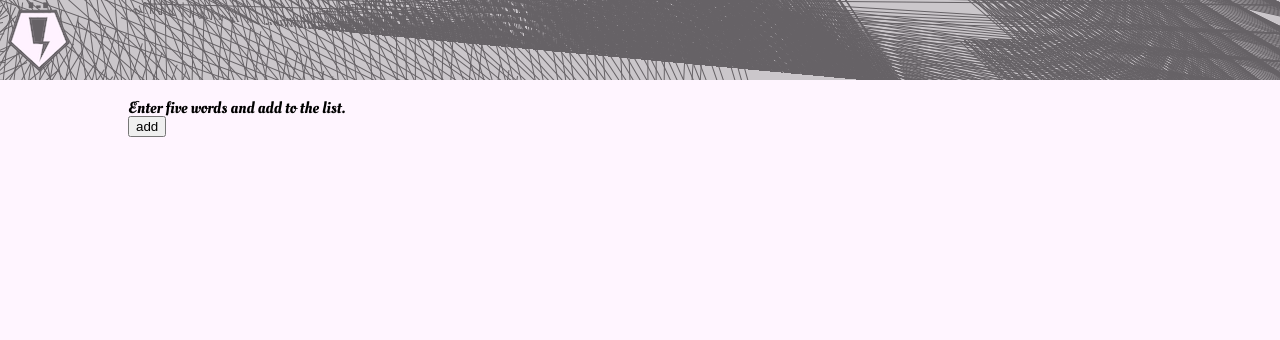
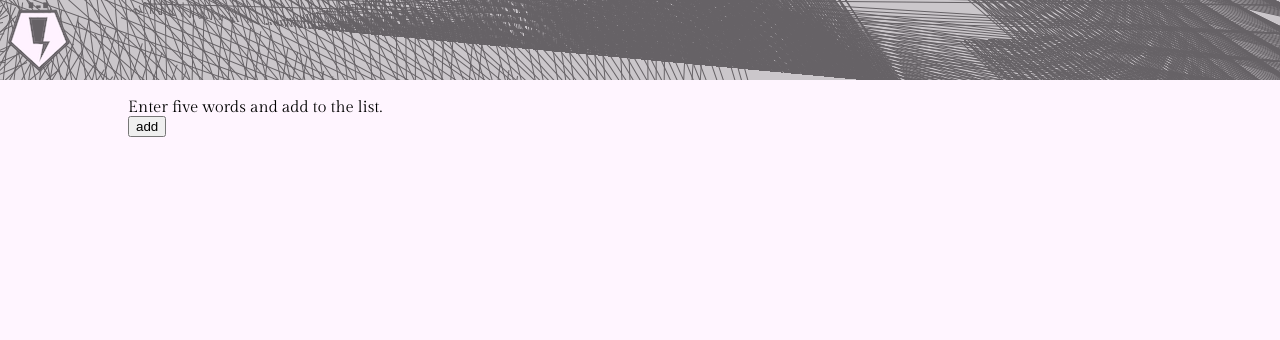
Before and after one commit to shockham/ceia, a Flask app: page /sanc/ in a window 1280 px wide. Shown: the top 340 px of the page. Run offline with Flask 2, Linux system fonts and the light colour scheme; data that the repository does not hold is empty.

Commit message:
new font

```diff
--- a/App/static/css/app.css
+++ b/App/static/css/app.css
@@ -1,8 +1,6 @@
-@font-face { font-family: cardo; src: url(../fonts/OleoScriptSwashCaps-Regular.ttf); font-weight: normal; font-style: normal; }
-/*@font-face { font-family: cardo_italic; src: url(../fonts/Cardo-Italic.ttf); font-weight: normal; font-style: italic; }*/
-@font-face { font-family: cardo_bold; src: url(../fonts/OleoScriptSwashCaps-Bold.ttf); font-weight: bold; font-style: normal; }
+@font-face { font-family: gilda; src: url(../fonts/GildaDisplay-Regular.ttf); font-weight: normal; font-style: normal; }
 
-html{ background-color: #fff5ff; font-family: cardo; font-size: 60px; }
+html{ background-color: #fff5ff; font-family: gilda; font-size: 60px; }
 hr{ border:solid 1px #000; }
 
 a{ text-decoration: none; color: #666; }
@@ -20,7 +18,7 @@ a:hover{ color: #777; }
 
 .bottom{ position: fixed; bottom: 0; left: 0; }
 
-.title{ font-size: 140%; font-family:cardo_bold; }
+.title{ font-size: 140%; }
 .item{ margin: 1% 0; }
 .sub_item{ font-size: 75%; }
 
```
Also changed, not shown: App/static/fonts/GildaDisplay-Regular.ttf (added), 1 other file.
